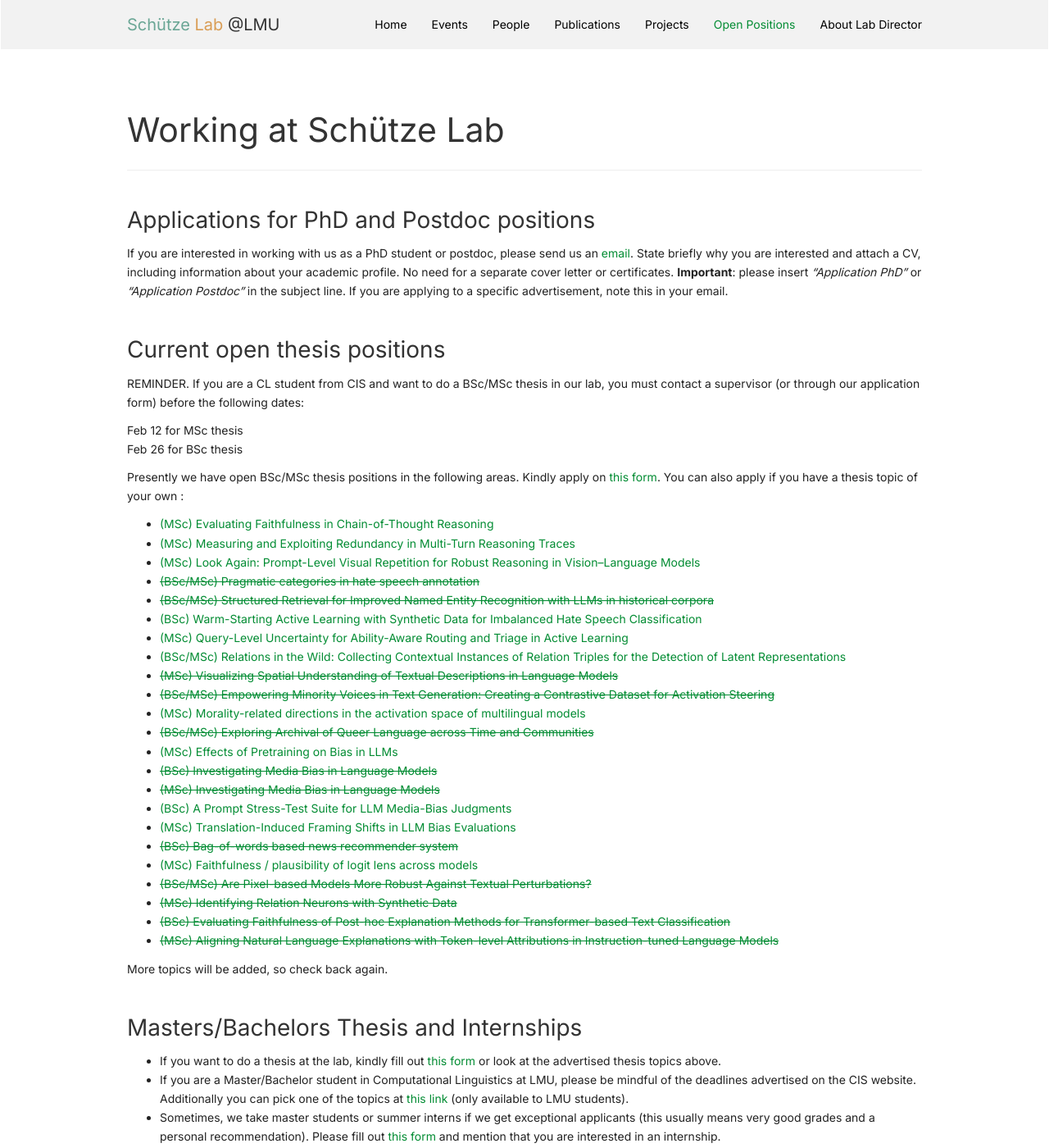
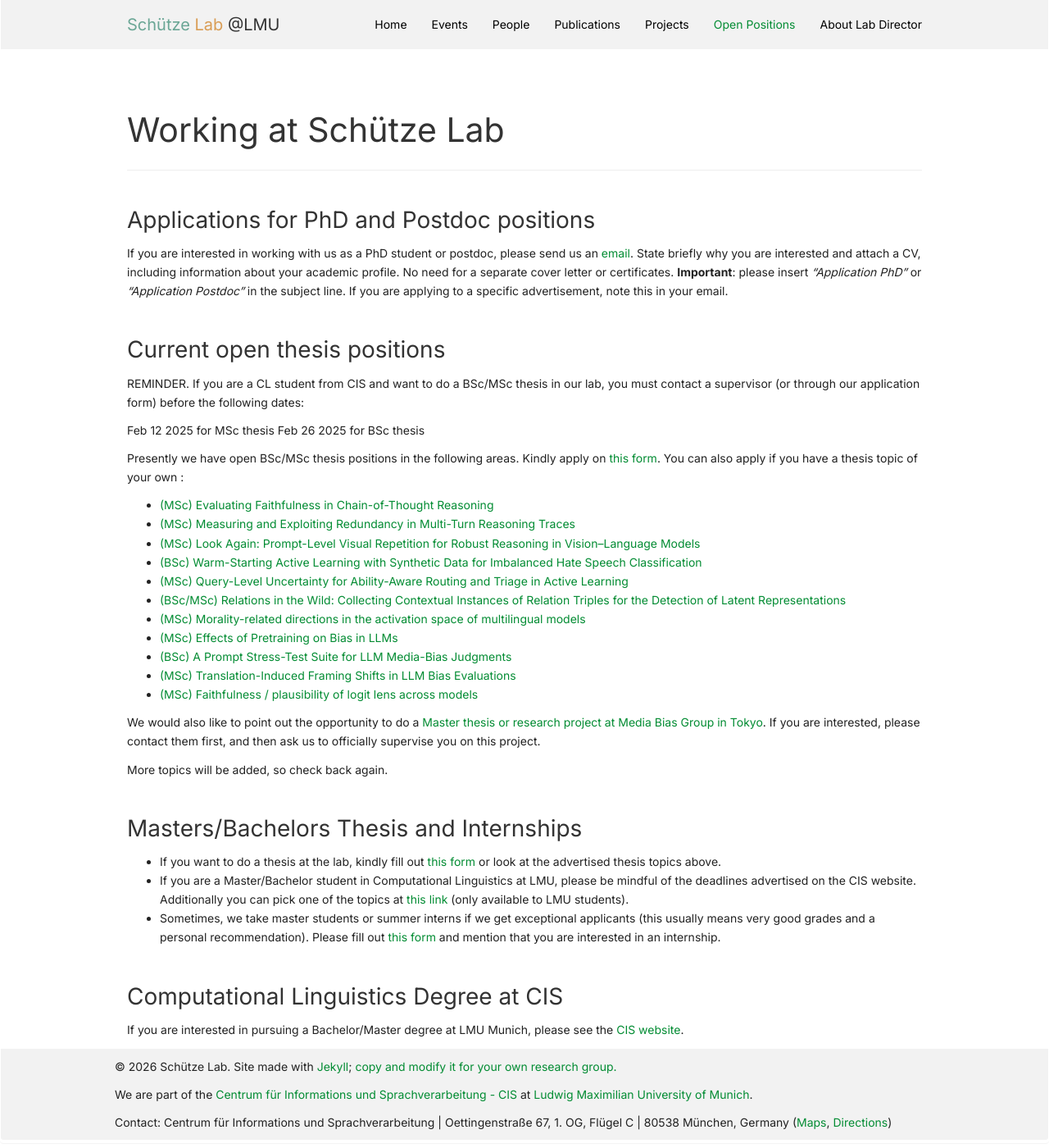
Before and after one commit to cisnlp/cisnlp.github.io, a Jekyll site: the page built from _pages/openings.md, in a window 1280 px wide and 1400 px high. Shown: the whole window at 82% size. Built offline with Jekyll 4.4.1, drawn with Linux system fonts in a browser that asks for light colours; nearby versions of some CDN libraries; comment, search, counter and statistics services are not loaded.

Commit message:
Master thesis at Media Bias Group

```diff
--- a/_pages/openings.md
+++ b/_pages/openings.md
@@ -20,34 +20,24 @@ If you are interested in working with us as a PhD student or postdoc, please sen
 
 REMINDER. If you are a CL student from CIS and want to do a BSc/MSc thesis in our lab, you must contact a supervisor (or through our application form) before the following dates:
 
-Feb 12 for MSc thesis
-Feb 26 for BSc thesis
+Feb 12 2025 for MSc thesis
+Feb 26 2025 for BSc thesis
 
 Presently we have open BSc/MSc thesis positions in the following areas. Kindly apply on [this form](https://tinyurl.com/y2otyv2b). You can also apply if you have a thesis topic of your own :
 
 - [(MSc) Evaluating Faithfulness in Chain-of-Thought Reasoning]({{ site.baseurl }}/thesis_proposals/2024/Ali-2024-Project-1.pdf)
 - [(MSc) Measuring and Exploiting Redundancy in Multi-Turn Reasoning Traces]({{ site.baseurl }}/thesis_proposals/2026/Ali-2026-Project-1.pdf)
 - [(MSc) Look Again: Prompt-Level Visual Repetition for Robust Reasoning in Vision–Language Models]({{ site.baseurl }}/thesis_proposals/2026/Ali-2026-Project-2.pdf)
-- [~~(BSc/MSc) Pragmatic categories in hate speech annotation~~]({{ site.baseurl }}/thesis_proposals/2026/Axel-2026-Project-1.pdf)
-- [~~(BSc/MSc) Structured Retrieval for Improved Named Entity Recognition with LLMs in historical corpora~~]({{ site.baseurl }}/thesis_proposals/2026/Axel-2026-Project-2.pdf)
 - [(BSc) Warm-Starting Active Learning with Synthetic Data for Imbalanced Hate Speech Classification]({{ site.baseurl }}/thesis_proposals/2026/Dawar-2026-Project-1.pdf)
 - [(MSc) Query-Level Uncertainty for Ability-Aware Routing and Triage in Active Learning]({{ site.baseurl }}/thesis_proposals/2026/Dawar-2026-Project-2.pdf)
 - [(BSc/MSc) Relations in the Wild: Collecting Contextual Instances of Relation Triples for the Detection of Latent Representations]({{ site.baseurl }}/thesis_proposals/2026/Lea-2026-Project-1.pdf)
-- [~~(MSc) Visualizing Spatial Understanding of Textual Descriptions in Language Models~~]({{ site.baseurl }}/thesis_proposals/2026/Lea-2026-Project-2.pdf)
-- [~~(BSc/MSc) Empowering Minority Voices in Text Generation: Creating a Contrastive Dataset for Activation Steering~~]({{ site.baseurl }}/thesis_proposals/2026/Lea-2026-Project-3.pdf)
 - [(MSc) Morality-related directions in the activation space of multilingual models]({{ site.baseurl }}/thesis_proposals/2025/Leonor-2025-Project-2.pdf)
-- [~~(BSc/MSc) Exploring Archival of Queer Language across Time and Communities~~]({{ site.baseurl }}/thesis_proposals/2026/Leonor-2026-Project-1.pdf)
 - [(MSc) Effects of Pretraining on Bias in LLMs]({{ site.baseurl }}/thesis_proposals/2026/Leonor-2026-Project-2.pdf)
-- [~~(BSc) Investigating Media Bias in Language Models~~]({{ site.baseurl }}/thesis_proposals/2025/Molly-2025-Project-1.pdf)
-- [~~(MSc) Investigating Media Bias in Language Models~~]({{ site.baseurl }}/thesis_proposals/2025/Molly-2025-Project-2.pdf)
 - [(BSc) A Prompt Stress-Test Suite for LLM Media-Bias Judgments]({{ site.baseurl }}/thesis_proposals/2026/Molly-2026-Project-1.pdf)
 - [(MSc) Translation-Induced Framing Shifts in LLM Bias Evaluations]({{ site.baseurl }}/thesis_proposals/2026/Molly-2026-Project-2.pdf)
-- [~~(BSc) Bag-of-words based news recommender system~~]({{ site.baseurl }}/thesis_proposals/2026/Sebastian-2026-Project-1.pdf)
 - [(MSc) Faithfulness / plausibility of logit lens across models]({{ site.baseurl }}/thesis_proposals/2026/Sebastian-2026-Project-2.pdf)
-- [~~(BSc/MSc) Are Pixel-based Models More Robust Against Textual Perturbations?~~]({{ site.baseurl }}/thesis_proposals/2026/Yihong-2026-Project-1.pdf)
-- [~~(MSc) Identifying Relation Neurons with Synthetic Data~~]({{ site.baseurl }}/thesis_proposals/2026/Yihong-2026-Project-2.pdf)
-- [~~(BSc) Evaluating Faithfulness of Post-hoc Explanation Methods for Transformer-based Text Classification~~]({{ site.baseurl }}/thesis_proposals/2026/Yuetian-2026-Project-1.pdf)
-- [~~(MSc) Aligning Natural Language Explanations with Token-level Attributions in Instruction-tuned Language Models~~]({{ site.baseurl }}/thesis_proposals/2026/Yuetian-2026-Project-2.pdf)
+
+We would also like to point out the opportunity to do a [Master thesis or research project at Media Bias Group in Tokyo]({{ site.baseurl }}/thesis_proposals/msc,media,bias.pdf). If you are interested, please contact them first, and then ask us to officially supervise you on this project.
 
 
 
```
Also changed, not shown: 1 other file.
